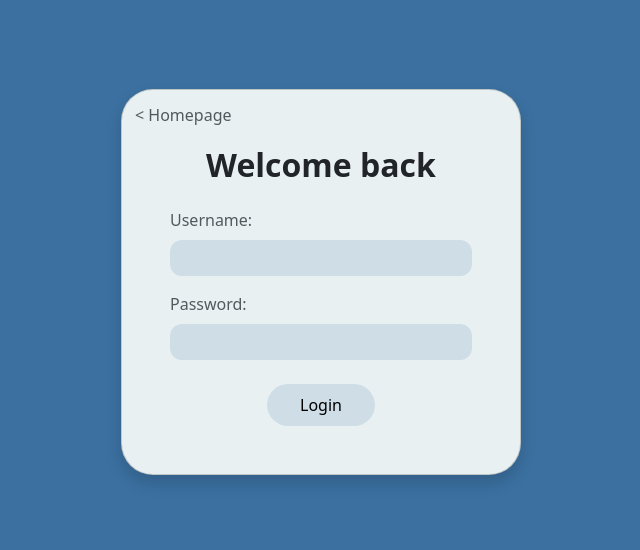
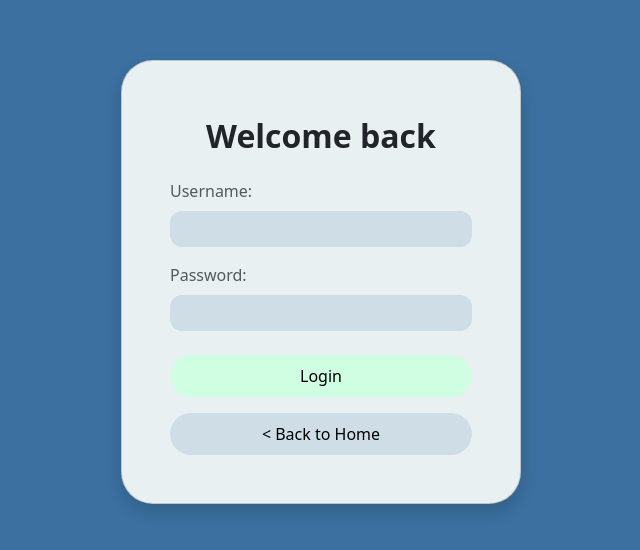
Before and after one commit to Yu11001/smartParking, a React (Vite) app: page /login in a window 1280 px wide. Shown: the part 118-668 px from the top of the page, without its empty margins (319-959 px from the left). Built offline with nearby package versions, Linux system fonts and the light colour scheme; no server answers.

Commit message:
Added styling to button

```diff
--- a/src/pages/Login.tsx
+++ b/src/pages/Login.tsx
@@ -56,16 +56,6 @@ const Login: React.FC = () => {
           width: '400px',
         }}
       >
-        <button
-          type="button"
-          className="btn mt-1 position-absolute top-0 left-0 pt-2 text-muted"
-          onClick={() => navigate('/')}
-          style={{
-            textDecoration: 'none',
-          }}
-        >
-          &lt; Homepage
-        </button>
 
         <div className="p-5 pt-2">
           <h2 className="text-center mb-4 fw-bold" style={{ fontSize: '2rem' }}>
@@ -100,19 +90,33 @@ const Login: React.FC = () => {
                 }}
               />
             </div>
-            <div className="d-flex justify-content-center">
+            {error && <p className="text-danger text-center">{error}</p>}
+            <div className="d-flex flex-column gap-3 justify-content-center">
               <button
                 type="submit"
                 className="btn"
                 onClick={handleSubmit}
+                style={{
+                  backgroundColor: '#cffee3',
+                  borderRadius: '2rem',
+                  padding: '0.5rem 2rem',
+                  color: '#000',
+                }}
+              >
+                Login
+              </button>
+              <button
+                type="button"
+                className="btn"
                 style={{
                   backgroundColor: '#cfdde6',
                   borderRadius: '2rem',
                   padding: '0.5rem 2rem',
                   color: '#000',
                 }}
+                onClick={() => navigate('/')}
               >
-                Login
+                &lt; Back to Home
               </button>
             </div>
           </form>
--- a/src/pages/ParkingSpace.tsx
+++ b/src/pages/ParkingSpace.tsx
@@ -4,7 +4,7 @@ import Hls from 'hls.js';
 import { toast, ToastContainer } from 'react-toastify';
 import 'react-toastify/dist/ReactToastify.css';
 
-const streams = ['parking', 'parking2', 'license', 'license1'];
+const streams = ['parking', 'parking2', 'license', 'license1', 'infer-live'];
 
 const ParkingSpace: React.FC = () => {
   const [streamIndex, setStreamIndex] = useState(0);
```
